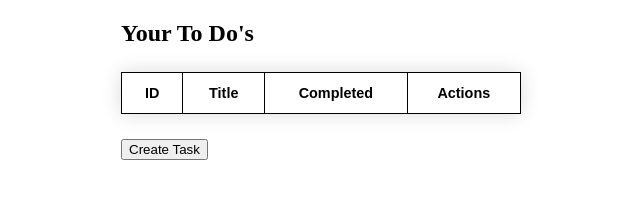
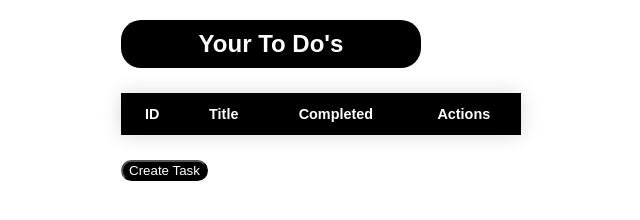
Before and after one commit to cedi1136/projekt294-main, a plain HTML site: page showTask.html in a window 1280 px wide. Shown: the whole page, without its empty margins (369-1009 px from the left). Drawn offline with Linux system fonts and the light colour scheme; no server answers.

Commit message:
updated css

```diff
--- a/style.css
+++ b/style.css
@@ -6,6 +6,7 @@ input, button, label{
 body{
     max-width: 300px;
     margin: 0 auto;
+    font-family: sans-serif;
 }
 
 table{
@@ -38,3 +39,31 @@ th, td{
 .styled-table tbody tr:nth-of-type(even) {
     background-color: #f3f3f3;
 }
+
+a{
+    background-color:grey;
+    border-radius: 20px;
+    color: black;
+}
+
+h2{
+    font-family: sans-serif;
+    background-color: black;
+    border-radius: 20px;
+    text-align: center;
+    padding-top: 10px;
+    padding-bottom: 10px;
+    color: white;
+}
+
+table th{
+    background-color: #000;
+    color: white;
+
+}
+
+button[id="CreateButtonStyle"]{
+    background-color: black;
+    color: white;
+    border-radius: 20px;
+}
```
